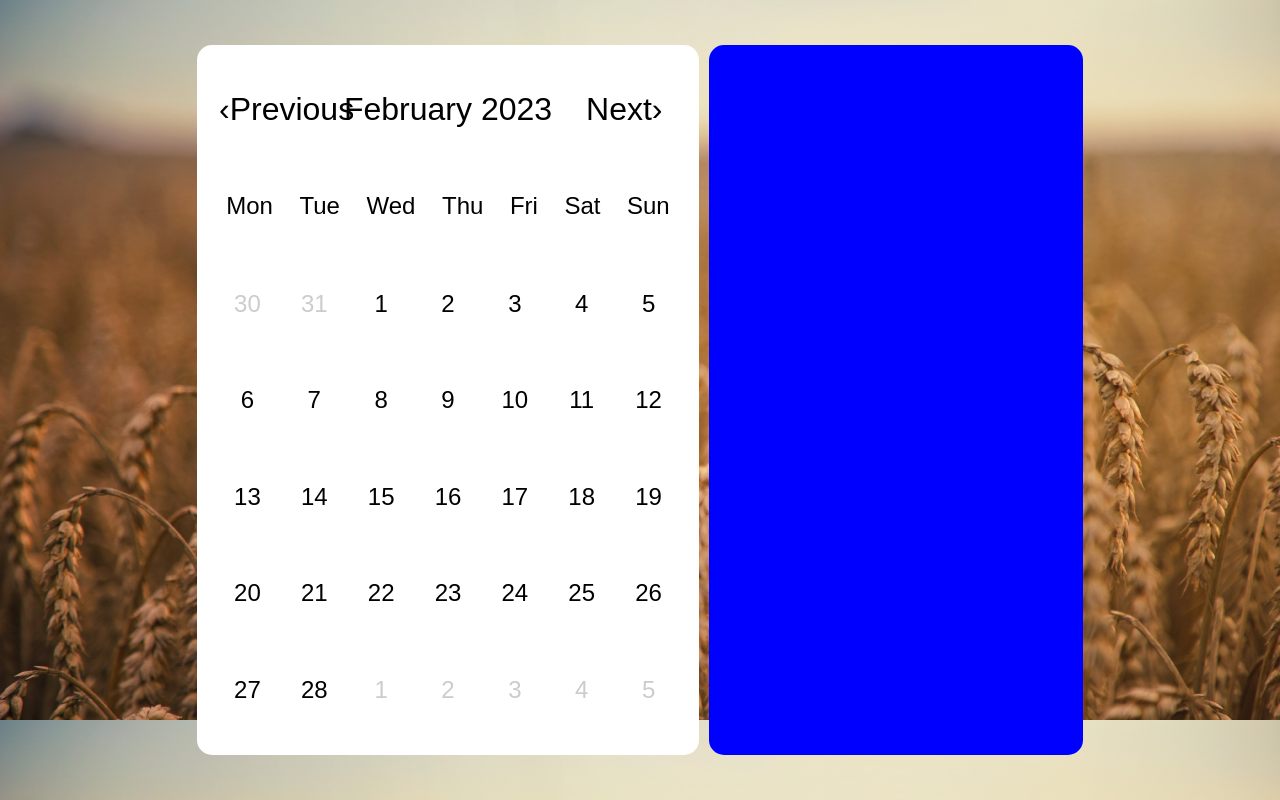
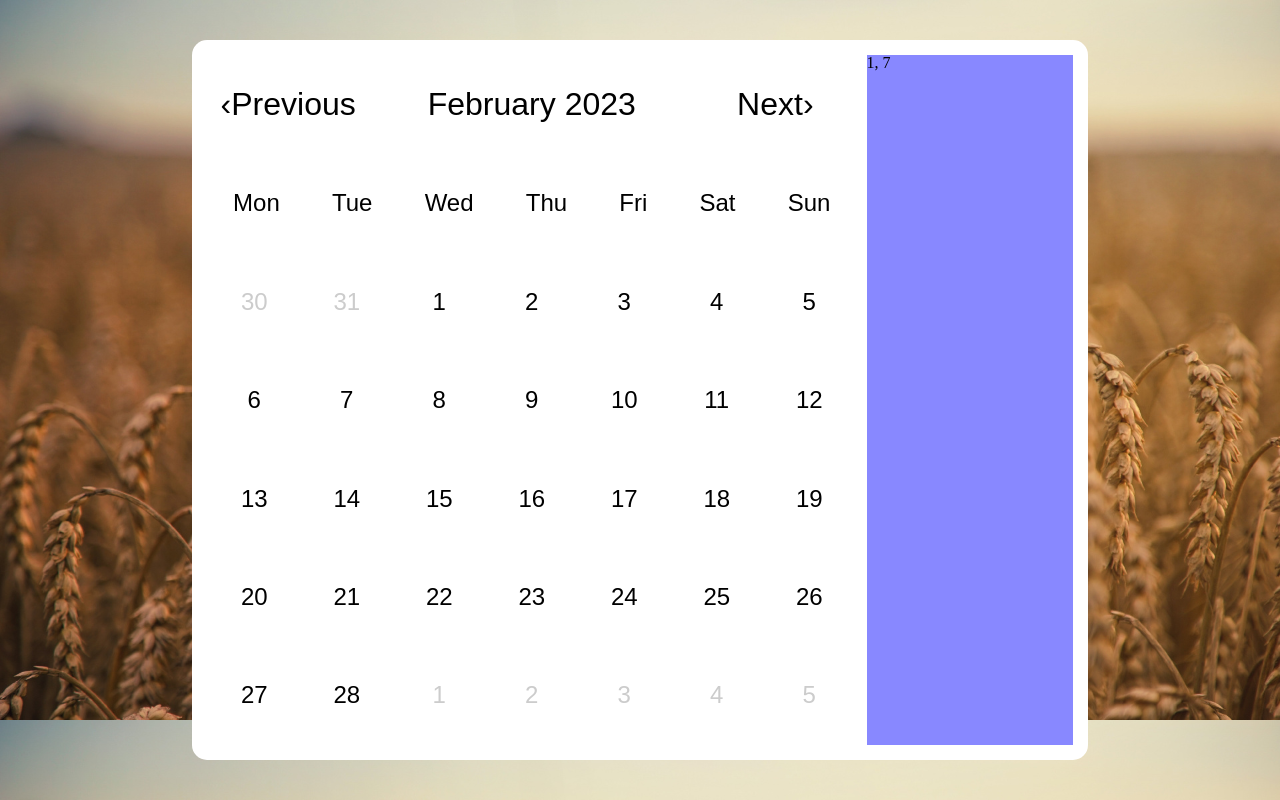
Before and after one commit to Neru-chan/Vegetable-Planting-Calendar, a website built with Vite: page index.html in a window 1280 px wide. Built offline with nearby package versions, Linux system fonts and the light colour scheme.

Commit message:
ovoshi :kreker:

```diff
--- a/Calendar.js
+++ b/Calendar.js
@@ -1,3 +1,5 @@
+import { Vegetables } from "./Vegetables";
+
 export class Calendar {
   constructor(divId) {
     this.divId = divId;
@@ -21,7 +23,6 @@ export class Calendar {
   ];
 
   static today = new Date();
-
   currYear = Calendar.today.getFullYear();
   currMonth = Calendar.today.getMonth();
   currDay = Calendar.today.getDate();
@@ -48,12 +49,11 @@ export class Calendar {
 
   showcurr() {
     this.showMonth(this.currYear, this.currMonth);
+    this.showInfo(this.currMonth, this.currDay);
   }
 
   showMonth(year, month) {
-    //start of .calendar
-
-    const main = document.querySelector(this.divId);
+    let main = document.querySelector(this.divId);
 
     if(main.querySelector("#calendar") === null) {
       const calendar = document.createElement("div");
@@ -72,7 +72,7 @@ export class Calendar {
         const d = document.createElement("div");
         d.classList.add("day-of-week");
         d.classList.add(day.toLowerCase());
-        d.innerHTML = day;
+        d.innerText = day;
         daysOfWeek.append(d);
       })
 
@@ -109,7 +109,6 @@ export class Calendar {
     const monthName = main.querySelector("#month");
     monthName.innerHTML = `${Calendar.Months[month]} ${year}`;
 
-
     const n_daysOfPrevMonth = new Date (year, month, 0).getDay();
     const n_daysOfCurrentMonth = new Date(year, month + 1, 0).getDate();
 
@@ -117,35 +116,96 @@ export class Calendar {
     const n_daysOfNextMonth = weeks * 7 - (n_daysOfPrevMonth + n_daysOfCurrentMonth);
     const lastDayOfPrevMonth = month == 0 ? new Date(year - 1, 12, 0).getDate() : new Date(year, month, 0).getDate();
 
-    let html = "";
+    let arr = new Array();
 
-    let daysOfPrevMonth = "";
     let i = 1
     while (i <= n_daysOfPrevMonth) {
-      let day = lastDayOfPrevMonth - n_daysOfPrevMonth + i;
-      daysOfPrevMonth += `<div class='prev-month'>${day}</div>`
+      const d = document.createElement("div");
+      d.innerText = lastDayOfPrevMonth - n_daysOfPrevMonth + i;
+      d.classList.add("prev-month");
+      d.onclick = () => {
+        let currMonth = this.currMonth;
+        let currYear = this.currYear;
+        if (this.currMonth == 0) {
+          currMonth = 11;
+          currYear -= 1;
+        }
+        else currMonth -= 1;
+        console.log(`${Calendar.Months[currMonth]} ${currYear} ${d.innerText}`);
+        this.showInfo(currMonth, Math.floor(Number(d.innerText) / 7));
+      }
+      arr.push(d)
       i++;
     }
 
     i = 1;
-    let daysOfCurrMonth = "";
     while (i <= n_daysOfCurrentMonth) {
-      let day = i;
-      daysOfCurrMonth += `<div class='curr-month'>${day}</div>`
+      const d = document.createElement("div");
+      d.innerText = i;
+      d.classList.add("curr-month")
+      d.onclick = () => {
+        let currMonth = this.currMonth;
+        let currYear = this.currYear;
+
+        console.log(`${Calendar.Months[currMonth]} ${currYear} ${d.innerText}`);
+        this.showInfo(currMonth, Math.floor(Number(d.innerText) / 7));
+      }
+      arr.push(d);
       i++;
     }
 
     i = 1;
-    let daysOfNextMonth = "";
     while (i <= n_daysOfNextMonth) {
-      daysOfNextMonth += `<div class='next-month'>${i}</div>`
-      i++
+      const d = document.createElement("div");
+      d.innerText = i;
+      d.classList.add("next-month");
+      d.onclick = () => {
+        let currMonth = this.currMonth;
+        let currYear = this.currYear;
+
+        if (this.currMonth == 11) {
+          currMonth = 0;
+          currYear += 1;
+        }
+        else currMonth += 1;
+
+        console.log(`${Calendar.Months[currMonth]} ${currYear} ${d.innerText}`);
+        this.showInfo(currMonth, Math.floor(Number(d.innerText) / 7));
+      }
+      arr.push(d);
+      i++;
     }
 
-    html += daysOfPrevMonth;
-    html += daysOfCurrMonth;
-    html += daysOfNextMonth;
+    days.replaceChildren(...arr);
+  };
 
-    days.innerHTML = html;
-  };
+  showInfo(month, week) {
+    let main = document.querySelector(this.divId);
+    let info = main.querySelector("#info");
+    if(info === null) {
+      info = document.createElement("div");
+      info.id = "info";
+      main.append(info);
+    }
+
+    info.innerText = `${month}, ${week}`;
+
+    // Object.keys(Vegetables).forEach(veg => {
+    //   console.log(veg);
+    //   // Object.keys(veg).forEach(property => {
+    //   //   console.log(property);
+    //   // })
+    // })
+
+
+    // console.log(Vegetables.tomato.harvest);
+
+    // for (const key in Vegetables) {
+    //   console.log(key?.sowIndoors);
+    // }
+
+
+    //console.log(`show info month:${month}, week:${week}`)
+  }
+
 }
--- /dev/null
+++ b/PairDate.js
@@ -0,0 +1,18 @@
+export class PairDate {
+  constructor (m_begin, m_end, w_begin, w_end) {
+
+    // if (!(m_begin instanceof Number)) throw new Error (`${m_begin} is not a Number!`)
+    // if (!(m_end instanceof Number)) throw new Error (`${m_end} is not a Number!`)
+    // if (!(d_begin instanceof Number)) throw new Error (`${d_begin} is not a Number!`)
+    // if (!(d_end instanceof Number)) throw new Error (`${d_end} is not a Number!`)
+
+
+    // if (m_begin < 0 || m_end < 0 || m_begin > 11 || m_begin > 11)
+    //   throw new Error ("Month must be in range of [0...11]");
+
+    this.m_begin = parseInt(m_begin);
+    this.m_end = parseInt(m_end);
+    this.w_begin = parseInt(w_begin);
+    this.w_end = parseInt(w_end);
+  }
+}
--- /dev/null
+++ b/Vegetable.js
@@ -0,0 +1,11 @@
+import { PairDate } from "./PairDate";
+
+export class Vegetable {
+  constructor(options) {
+    this.name = options?.name ?? "?????";
+    this.sowIndoors = options?.sowIndoors ?? 0;
+    this.sowOutdoors = options?.sowOutoors ?? 0;
+    this.plantOut = options?.plantOut ?? 0;
+    this.harvest = options?.harvest ?? 0;
+  }
+}
--- /dev/null
+++ b/Vegetables.js
@@ -0,0 +1,17 @@
+import { PairDate } from "./PairDate";
+import { Vegetable } from "./Vegetable";
+
+export const Vegetables = [
+  new Vegetable({
+    name: "Tomato",
+    sowIndoors: new PairDate(2, 4, 3, 2),
+    plantOut: new PairDate(4, 2, 5, 0),
+    harvest: new PairDate(7, 2, 8, 3)
+  }),
+
+  new Vegetable({
+    name: "Beetroot",
+    sowOutdoors: new PairDate(2, 0, 6, 2),
+    harvest: new PairDate(5, 2, 9, 2)
+  })
+];
--- a/index.html
+++ b/index.html
@@ -10,8 +10,7 @@
   <body>
 
     <div class="page">
-      <div class="main"></div>
-      <div class="sub"></div>
+      <div class="app"></div>
     </div>
 
   </body>
--- a/script.js
+++ b/script.js
@@ -1,13 +1,17 @@
 import { Calendar } from "./Calendar";
+import { Vegetable } from "./Vegetable";
+import { Vegetables } from "./Vegetables";
 
 window.onload = function() {
-  let c = new Calendar(".main");
+
+  //console.log(Vegetables.Tomato);
+
+  // Object.keys(Vegetables).forEach(veg => {
+  //   console.log(veg);
+  // })
+
+  console.log(Object.values(Vegetables));
+
+  let c = new Calendar(".app");
   c.showcurr();
-
-  // document.querySelector('.btn-prev').onclick = function() {
-  //   c.prevMonth();
-  // }
-
-  // document.querySelector('.btn-next').onclick = function() {
-  //   c.nextMonth();
 }
--- a/styles.css
+++ b/styles.css
@@ -13,40 +13,26 @@ body {
   width: 100%;
   display: grid;
 
-  grid-template-columns: auto 40% 30% auto;
+  grid-template-columns: auto 70% auto;
   grid-template-rows: auto 90% auto;
 }
 
-.main, .sub {
-  margin: 5px;
-  border-radius: 15px;
-  padding: 1em;
-
-  cursor: default;
-}
-
-.main {
+.app {
   grid-column-start: 2;
   grid-column-end: 3;
-
   grid-row-start: 2;
   grid-row-end: 3;
 
+  display: grid;
+  grid-template-columns: 75% 10px auto;
+
   background-color: #fff;
+
+  padding: 15px;
+  border-radius: 15px;
 }
 
-.sub {
-
-  background-color: blue;
-
-  grid-column-start: 3;
-  grid-column-end: 4;
-
-  grid-row-start: 2;
-  grid-row-end: 3;
-}
-
-#calendar {
+.app #calendar {
   font-family: sans-serif;
 
   width: 100%;
@@ -56,25 +42,25 @@ body {
   grid-template-rows: 1fr 1fr 5fr;
 }
 
-#calendar #head {
+.app #calendar #head {
   display: grid;
   grid-template-columns: 25% 50% 25%;
 }
 
-#calendar #days-of-week {
+.app #calendar #days-of-week {
 
   display: grid;
   grid-template-columns: repeat(7, auto);
 }
 
-#calendar #days {
+.app #calendar #days {
   display: grid;
   grid-template-columns: repeat(7, auto);
 
   padding: 1px;
 }
 
-#calendar #head #btn-prev, #btn-next {
+.app #calendar #head #btn-prev, #btn-next {
   background-color: #fff;
 
   font-size: 2em;
@@ -84,28 +70,28 @@ body {
   transition: 0.3s;
 }
 
-#calendar #head #btn-prev:hover, #btn-next:hover {
+.app #calendar #head #btn-prev:hover, #btn-next:hover {
   font-size: 2.1em;
   color: #88f;
 }
 
-#calendar #head #btn-prev:before {
+.app #calendar #head #btn-prev:before {
   content: "\2039";
 }
 
-#calendar #head #btn-next:after {
+.app #calendar #head #btn-next:after {
   content: "\203A";
 }
 
-#calendar #head #btn-prev {
+.app #calendar #head #btn-prev {
 
 }
 
-#calendar #head #btn-next {
+.app #calendar #head #btn-next {
 
 }
 
-#calendar #head #month   {
+.app #calendar #head #month   {
 
   font-size: 2em;
 
@@ -117,7 +103,7 @@ body {
   justify-content: center;
 }
 
-#calendar #days-of-week .day-of-week {
+.app #calendar #days-of-week .day-of-week {
 
   font-size: 1.5em;
 
@@ -126,7 +112,7 @@ body {
   justify-content: center;
 }
 
-#calendar #days .prev-month, .curr-month, .next-month {
+.app #calendar #days .prev-month, .curr-month, .next-month {
 
   font-size: 1.5em;
   cursor: pointer;
@@ -137,11 +123,17 @@ body {
   justify-content: center;
 }
 
-#calendar #days .prev-month:hover, .curr-month:hover, .next-month:hover {
+.app #calendar #days .prev-month:hover, .curr-month:hover, .next-month:hover {
   background-color: #ccc;
   color: #fff;
 }
 
-#calendar #days .prev-month, .next-month {
+.app #calendar #days .prev-month, .next-month {
   color: #ccc;
 }
+
+.app #info {
+  grid-column-start: 3;
+
+  background-color: #88f;
+}
```
Also changed, not shown: Info.js (added, +9 -0 lines).
